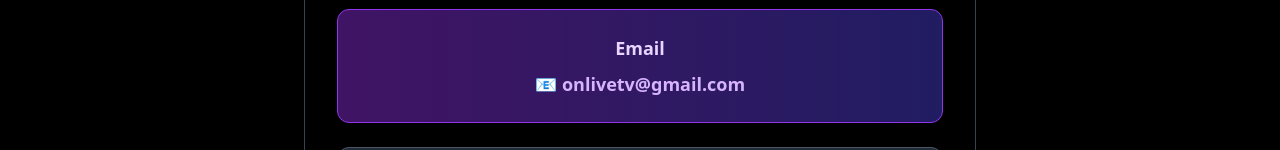
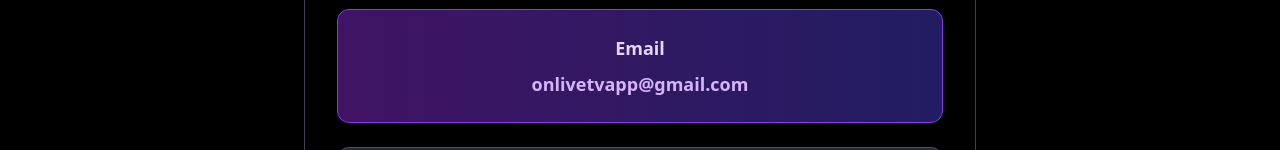
Before and after one commit to romainmannino/onlivepitch, a React (Vite) app: page / in a window 1280 px wide. Shown: the part 11850-12000 px from the top of the page. Built offline with nearby package versions, Linux system fonts and the light colour scheme; no server answers.

Commit message:
Update contact email to onlivetvapp@gmail.com

```diff
--- a/src/App.tsx
+++ b/src/App.tsx
@@ -888,7 +888,7 @@ function App() {
 
                 <div className="bg-gradient-to-r from-purple-800/60 to-indigo-800/60 p-6 rounded-xl border border-purple-600 text-center">
                   <h4 className="text-lg font-bold text-purple-200 mb-2">Email</h4>
-                  <p className="text-purple-300 font-semibold text-lg">📧 onlivetv@gmail.com</p>
+                  <p className="text-purple-300 font-semibold text-lg">onlivetvapp@gmail.com</p>
                 </div>
               </div>
 
```
